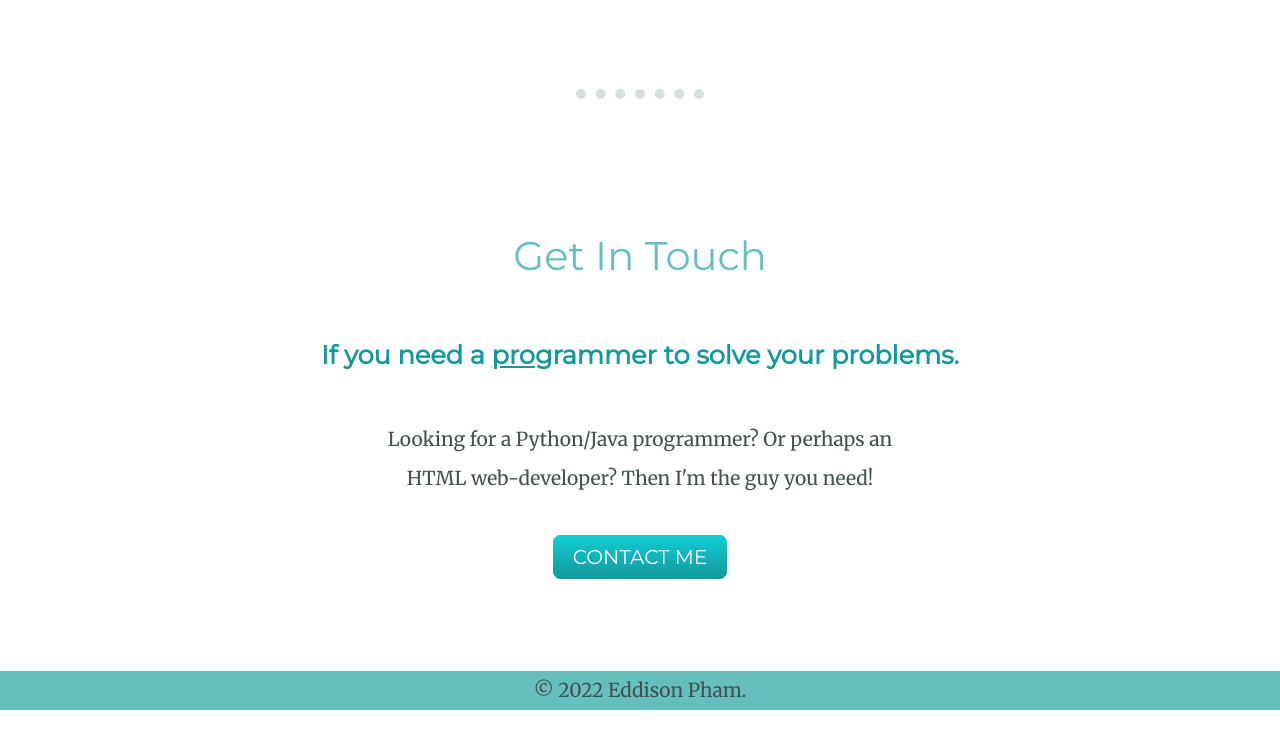
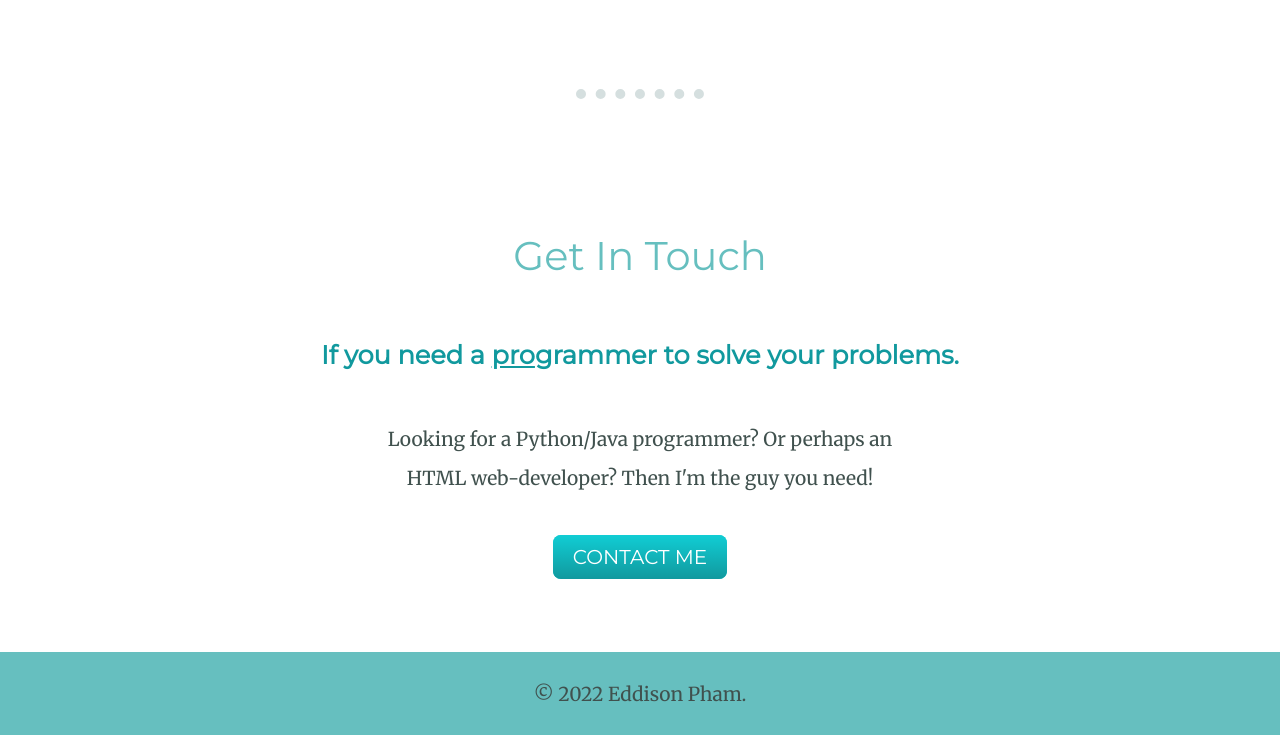
Before and after one commit to eddisonpham/about_me_website, a plain HTML site: page index.html in a window 1280 px wide. Shown: the part 2475-3210 px from the top of the page. Drawn offline with nearby package versions, Linux system fonts and the light colour scheme; files that its build step writes are made by us from their sources.

Commit message:
Update main.scss

```diff
--- a/css/main.scss
+++ b/css/main.scss
@@ -126,3 +126,7 @@ body{
     width: 50%;
     margin: 40px auto;
 }
+.bottom-container{
+    padding-top: 0.25%;
+    padding-bottom: 0.25%;
+}
```
